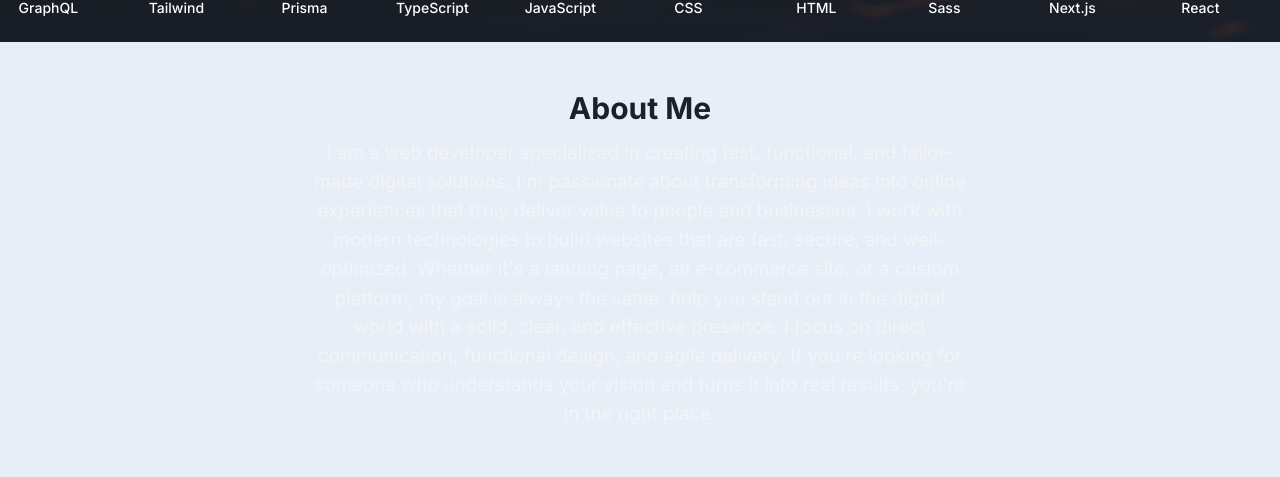
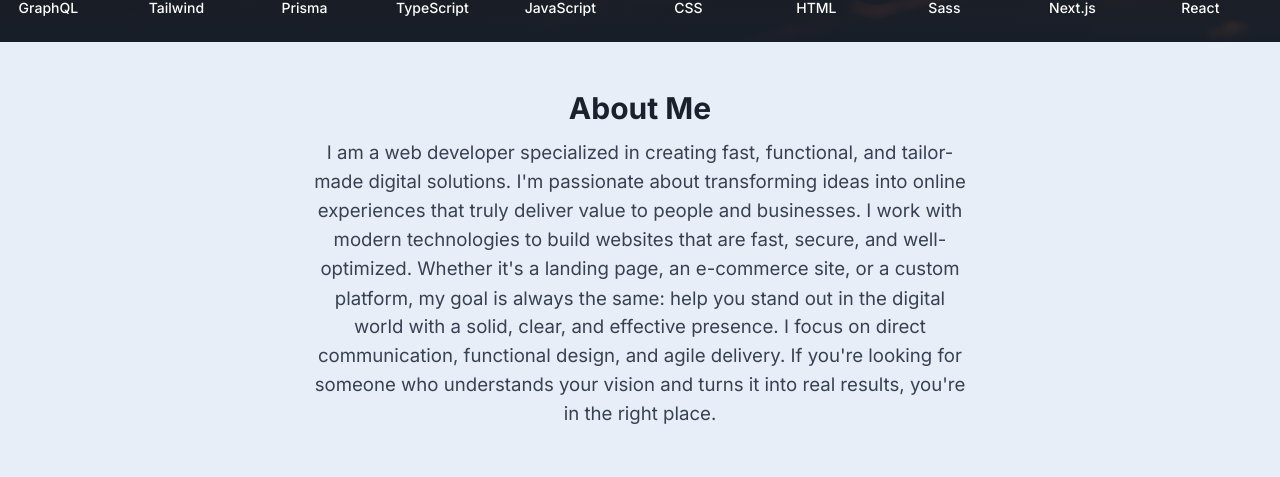
Before and after one commit to harryconcoblanejo/landing-2025, a Next.js app: page / in a window 1280 px wide. Shown: the part 598-1075 px from the top of the page. Built offline with nearby package versions, Linux system fonts and the light colour scheme.

Commit message:
Update about section hover color for better visibility; adjust dark mode styles

```diff
--- a/src/app/globals.css
+++ b/src/app/globals.css
@@ -67,8 +67,12 @@
   .about-animate:hover,
   .about-animate--active {
     font-size: 1.13em;
-    color: #f3f4f6 !important; /* Un tono más claro */
+    color: #374151 !important;
     transform: scale(1.03);
+  }
+  .dark .about-animate:hover,
+  .dark .about-animate--active {
+    color: #f3f4f6 !important;
   }
 }
 
```
